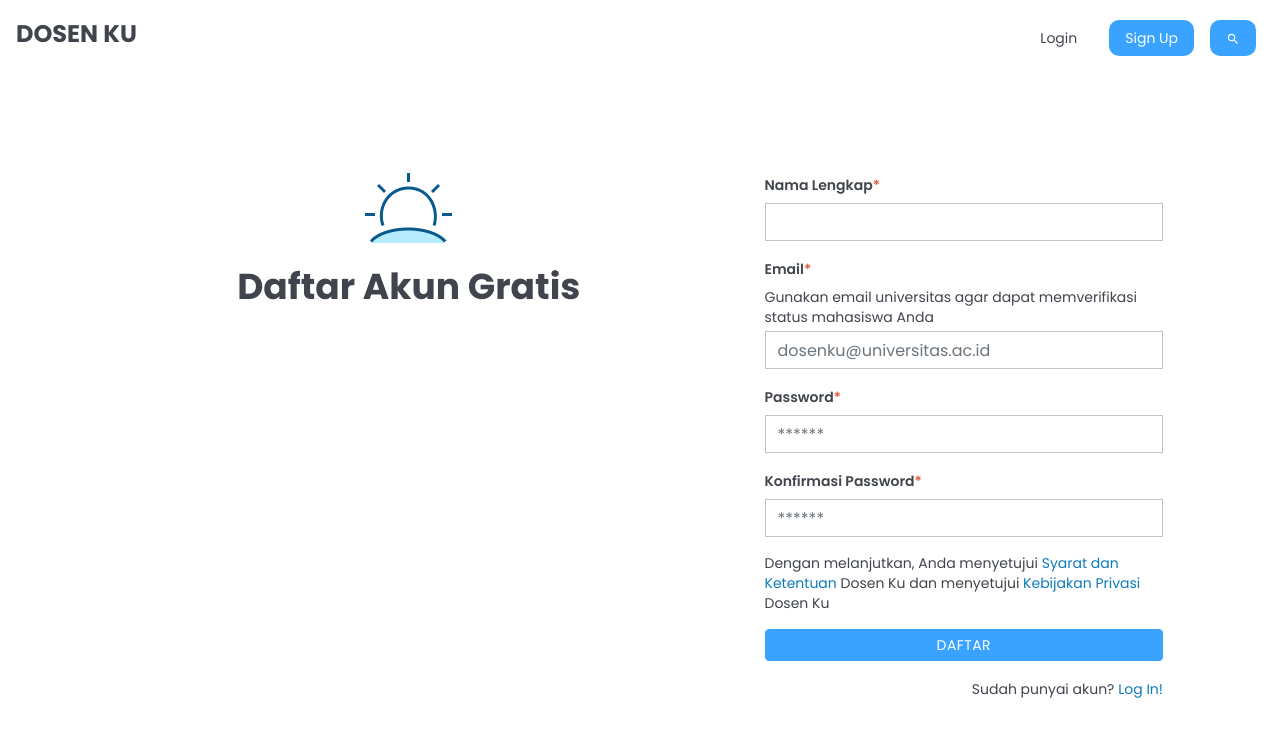
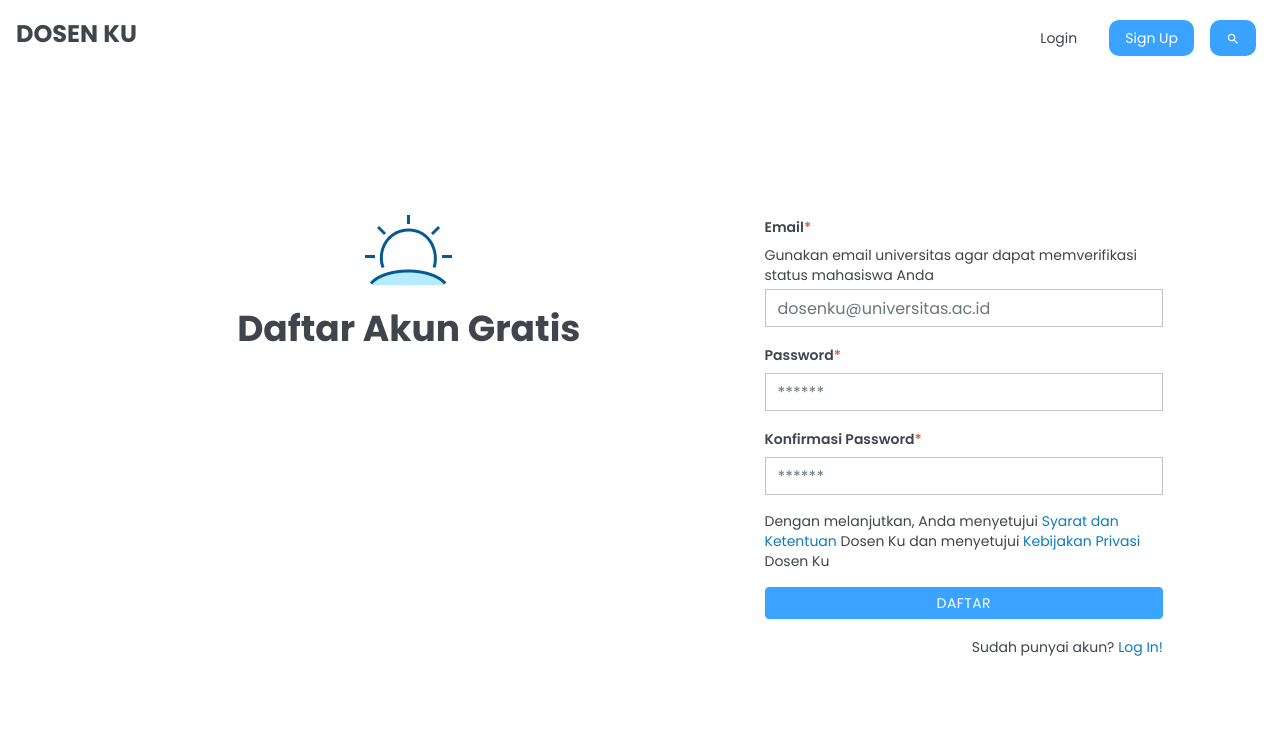
Before and after one commit to Harus-Bisa/frontendv2, a React (Create React App) app in the folder hb-v2/: page /signup in a window 1280 px wide. Shown: the top 736 px of the page. Built offline with nearby package versions, Linux system fonts and the light colour scheme.

Commit message:
remove name from sign up

```diff
--- a/hb-v2/src/components/Form/SignUpForm.js
+++ b/hb-v2/src/components/Form/SignUpForm.js
@@ -53,7 +53,7 @@ function SignUpForm(props){
     return(
         <div className="container content" id="sign-up-form">
             <Form onSubmit={submit}>
-                <FormGroup>
+                {/* <FormGroup>
                     <Label>Nama Lengkap<span className="red">*</span></Label>
                     <Input
                         valid={validName}
@@ -63,7 +63,7 @@ function SignUpForm(props){
                         onChange={(event) => setName(event.target.value)}
                         required
                     />
-                </FormGroup>
+                </FormGroup> */}
                 <FormGroup>
                     <Label>Email<span className="red">*</span></Label>
                     <p style={{marginBottom:'0.25rem'}}>Gunakan email universitas agar dapat memverifikasi status mahasiswa Anda</p>
```
